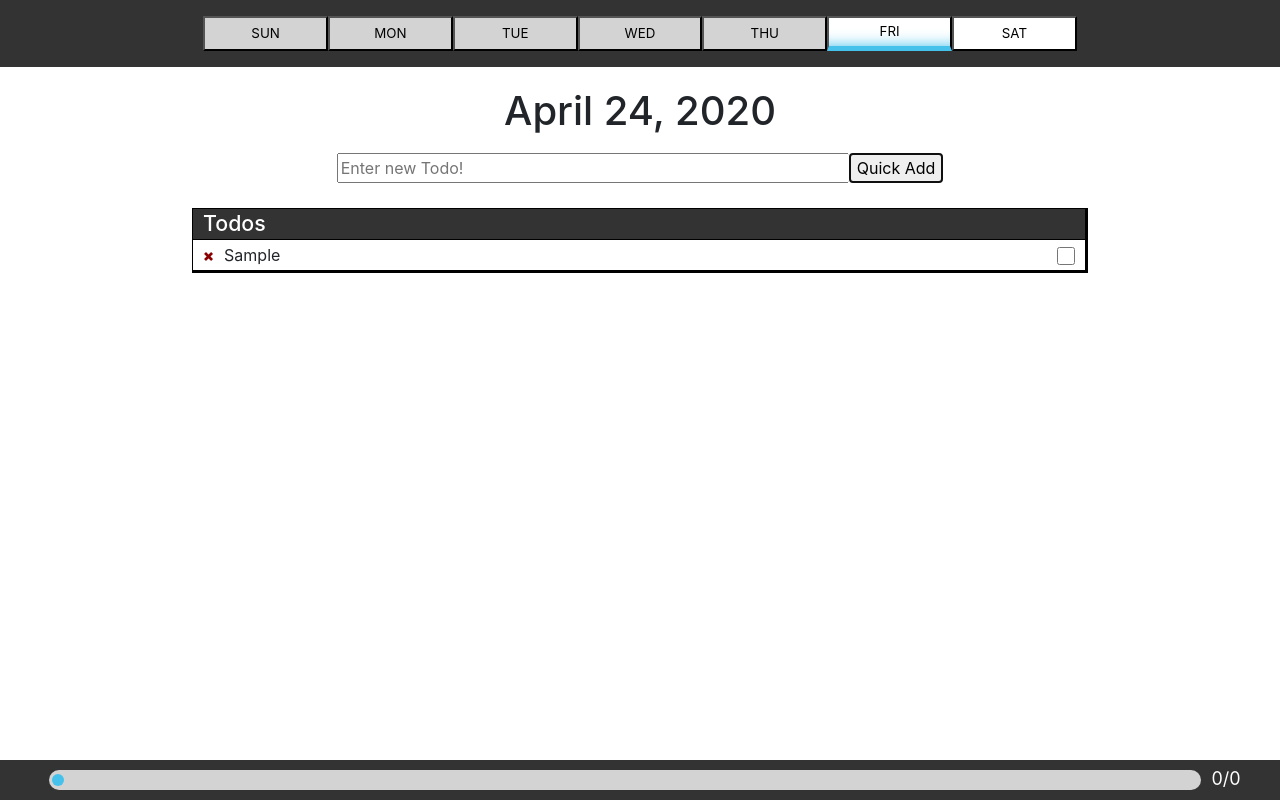
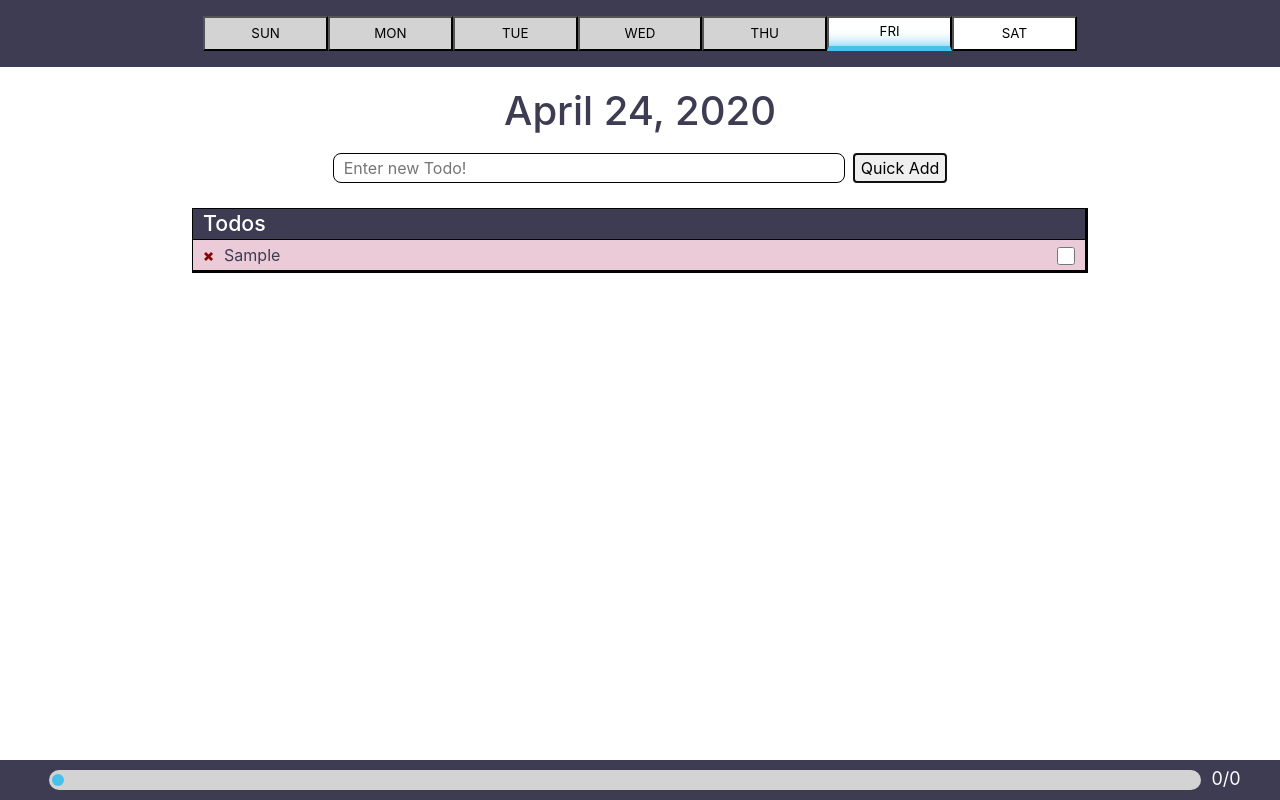
Before and after one commit to tuanhuynht1/weekly-planner-app, a React (Create React App) app in the folder client/: page / in a window 1280 px wide. Both pictures are taken after typing "Sample" into the empty fields and a click on the button "Quick Add". Built offline with nearby package versions, Linux system fonts and the light colour scheme; no server answers; the HTML template or start-up script is replaced by a standard one.

Commit message:
added styling and todos theme

```diff
--- a/client/public/index.html
+++ b/client/public/index.html
@@ -7,25 +7,16 @@
     <meta name="theme-color" content="#000000" />
     <meta
       name="description"
-      content="Weekly Planner App"
+      content="Weekly todo app using the PERN stack"
     />
     <link rel="manifest" href="%PUBLIC_URL%/manifest.json" />
     <link rel="stylesheet" href="https://maxcdn.bootstrapcdn.com/bootstrap/4.0.0/css/bootstrap.min.css"
       integrity="sha384-Gn5384xqQ1aoWXA+058RXPxPg6fy4IWvTNh0E263XmFcJlSAwiGgFAW/dAiS6JXm"
       crossorigin="anonymous">
-    <title>Weekly Planner App</title>
+    <title>Weekly Todo App</title>
   </head>
   <body>
     <noscript>You need to enable JavaScript to run this app.</noscript>
     <div id="root"></div>
-    <script src="https://code.jquery.com/jquery-3.2.1.slim.min.js"
-      integrity="sha384-KJ3o2DKtIkvYIK3UENzmM7KCkRr/rE9/Qpg6aAZGJwFDMVNA/GpGFF93hXpG5KkN"
-      crossorigin="anonymous"></script>
-    <script src="https://cdnjs.cloudflare.com/ajax/libs/popper.js/1.12.9/umd/popper.min.js"
-      integrity="sha384-ApNbgh9B+Y1QKtv3Rn7W3mgPxhU9K/ScQsAP7hUibX39j7fakFPskvXusvfa0b4Q"
-      crossorigin="anonymous"></script>
-    <script src="https://maxcdn.bootstrapcdn.com/bootstrap/4.0.0/js/bootstrap.min.js"
-      integrity="sha384-JZR6Spejh4U02d8jOt6vLEHfe/JQGiRRSQQxSfFWpi1MquVdAyjUar5+76PVCmYl"
-      crossorigin="anonymous"></script>
   </body>
 </html>
--- a/client/src/components/QuickAdd.js
+++ b/client/src/components/QuickAdd.js
@@ -29,7 +29,7 @@ const QuickAdd = ({addToList, getTodos, date_string}) => {
 	return (
 		<form onSubmit={submitTodo}>
 			<input type='text' className='quickadd-input' value={input} onChange={updateInput} placeholder='Enter new Todo!'/>
-			<button type='submit'>Quick Add</button>
+			<button className='quickadd-input-button' type='submit'>Quick Add</button>
 		</form>
 	);
 };
--- a/client/src/components/TodoItem.js
+++ b/client/src/components/TodoItem.js
@@ -1,7 +1,7 @@
 import React, {useState} from 'react';
 import axios from 'axios';
 
-const TodoItem = ({todo, updateProgress}) => {
+const TodoItem = ({todo, updateProgress, theme}) => {
 
     const [completed,setCompleted] = useState(todo.completed);
 
@@ -30,13 +30,13 @@ const TodoItem = ({todo, updateProgress}) => {
 
 	return (
         completed ?
-            <li className='todo-item completed'>
+            <li className='todo-item completed' style={{backgroundColor: theme}}>
                 {todo.description}
                 <input type='checkbox' onClick={e => toggle(e)} defaultChecked={todo.completed}/>
                 <span className='todo-delete' onClick={onDelete}>&times;</span>
             </li>
         :
-            <li className='todo-item'>
+            <li className='todo-item' style={{backgroundColor: theme}}>
                 {todo.description}
                 <input type='checkbox' onClick={e => toggle(e)}/>
                 <span className='todo-delete' onClick={onDelete}>&times;</span>
--- a/client/src/components/Todos.js
+++ b/client/src/components/Todos.js
@@ -4,11 +4,18 @@ import TodoItem from './TodoItem';
 
 const Todos = ({list, updateProgress}) => {
 
+	const themes = ['#ECCBD9','#DAFFEF','#C2DFE3','#B8D0EB','#B9FAF8'];
+
 	return (
 		<div className='todo-container'>
 			<h2>Todos</h2>
 			<ul>
-				{list.map( (todo,i) => <TodoItem todo={todo} updateProgress={updateProgress} key={i}/>)}
+			{list.map( (todo,i) => {
+				const theme = themes[i % themes.length];
+				return(
+					<TodoItem todo={todo} updateProgress={updateProgress} theme={theme} key={i}/>
+				)
+			})}
 			</ul>
 		</div>
 	);
--- a/client/src/index.css
+++ b/client/src/index.css
@@ -20,10 +20,12 @@ code {
     monospace;
 }
 :root {
-  --main-bg-color: #333;
+  --main-bg-color: #3D3C52;
+  --main-highlight: rgb(69, 193, 235);
 }
 .main-content {
   text-align: center;
+  color: var(--main-bg-color);
 }
 
 /*
@@ -47,8 +49,8 @@ code {
   background-color: lightgray;
 }
 .nav-item-selected {
-  box-shadow: inset 0 -15px 15px -15px rgb(69, 193, 235);
-  border-bottom: thick solid rgb(69, 193, 235);
+  box-shadow: inset 0 -15px 15px -15px var(--main-highlight);
+  border-bottom: thick solid var(--main-highlight);
 }
 
 /*
@@ -57,6 +59,19 @@ code {
 .quickadd-input {
   width: 40%;
   margin: 10px auto;
+  border: thin solid black;
+  border-radius: .5em;
+  padding: 2px 10px;
+}
+.quickadd-input:focus {
+  outline: none;
+  border: medium solid var(--main-highlight);
+}
+.quickadd-input:hover {
+  background-color: rgb(236, 255, 255);
+}
+.quickadd-input-button {
+  margin-left: 8px;
 }
 
 /*
@@ -136,7 +151,7 @@ code {
   border-radius: 10px;
 }
 .progress-bar {
-  background-color: rgb(69, 193, 235);
+  background-color: var(--main-highlight);
   height: 12px;
   margin: 4px 3px;
   vertical-align: middle;
```
